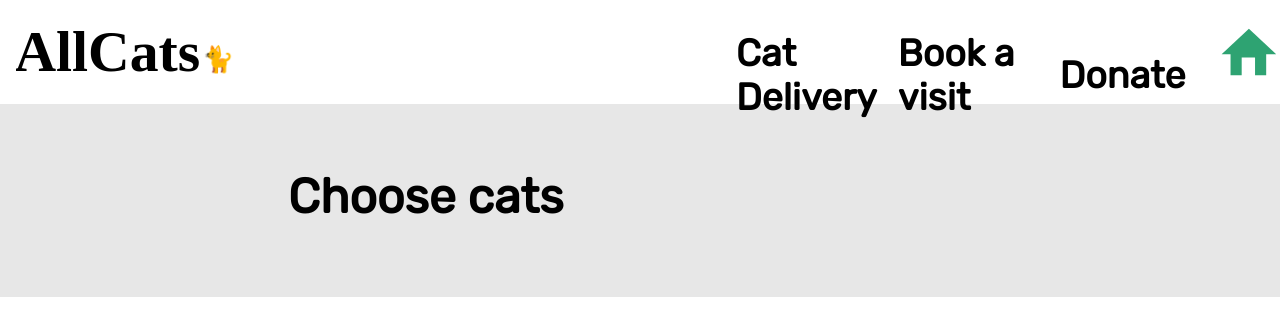
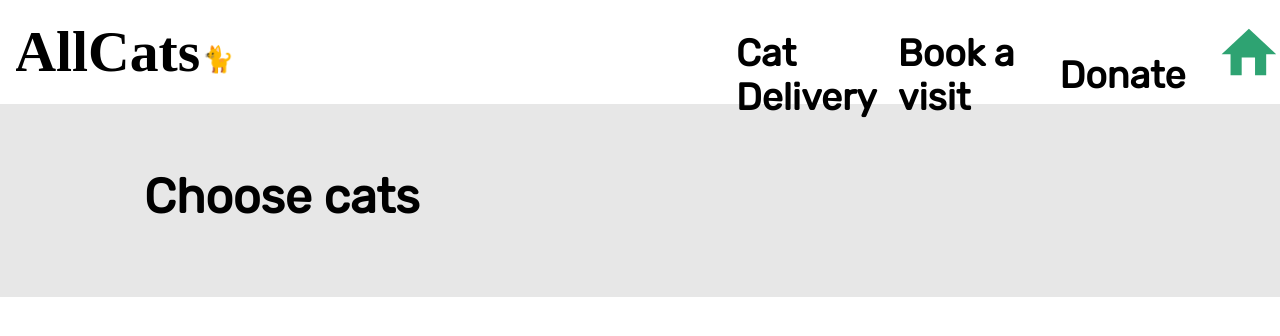
Before and after one commit to jdy3/allcats, a React (Create React App) app: page / in a window 1280 px wide. Shown: the top 336 px of the page. Built offline with nearby package versions, Linux system fonts and the light colour scheme; no server answers.

Commit message:
More style

```diff
--- a/src/App.css
+++ b/src/App.css
@@ -35,7 +35,7 @@
 
 @media (min-width: 768px) {
   .Heading {
-    margin-left: 9em;
+    margin-left: 4.5em;
     font-size: 2em;
   }
 }
```
